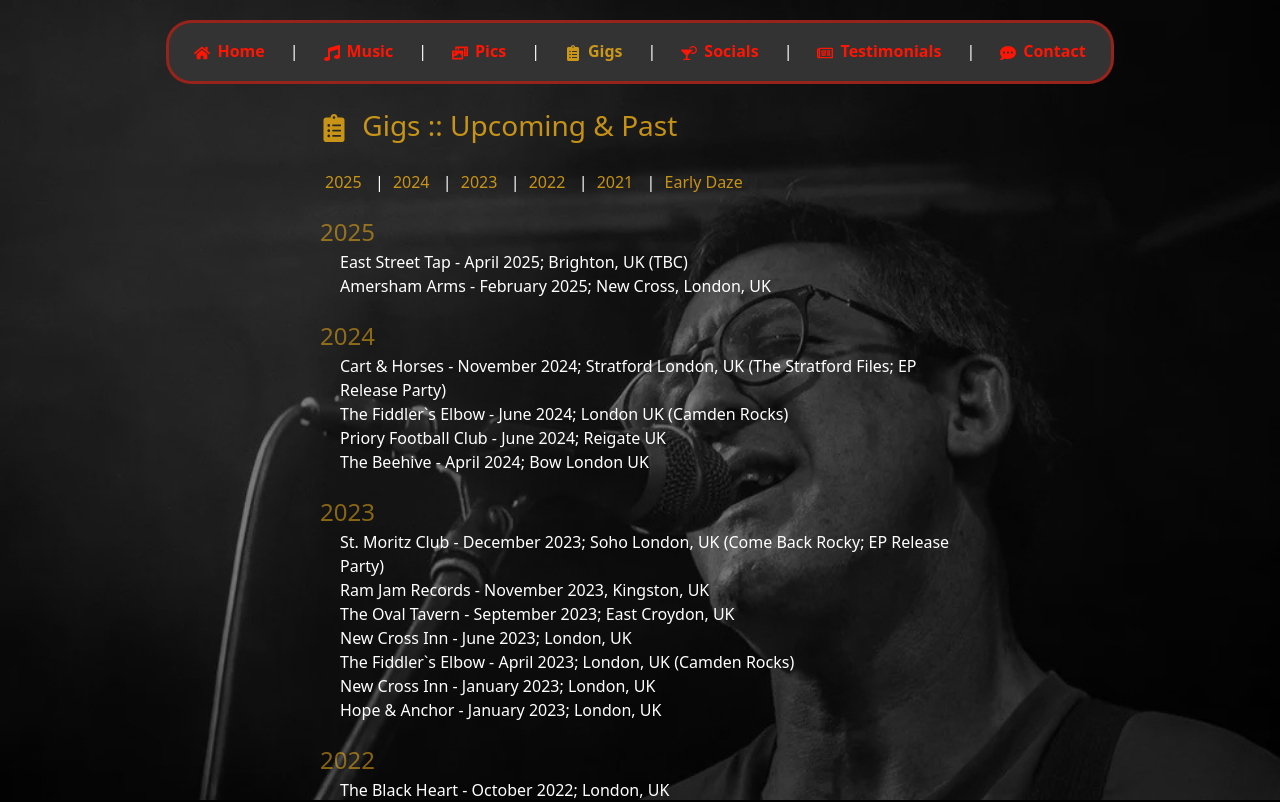
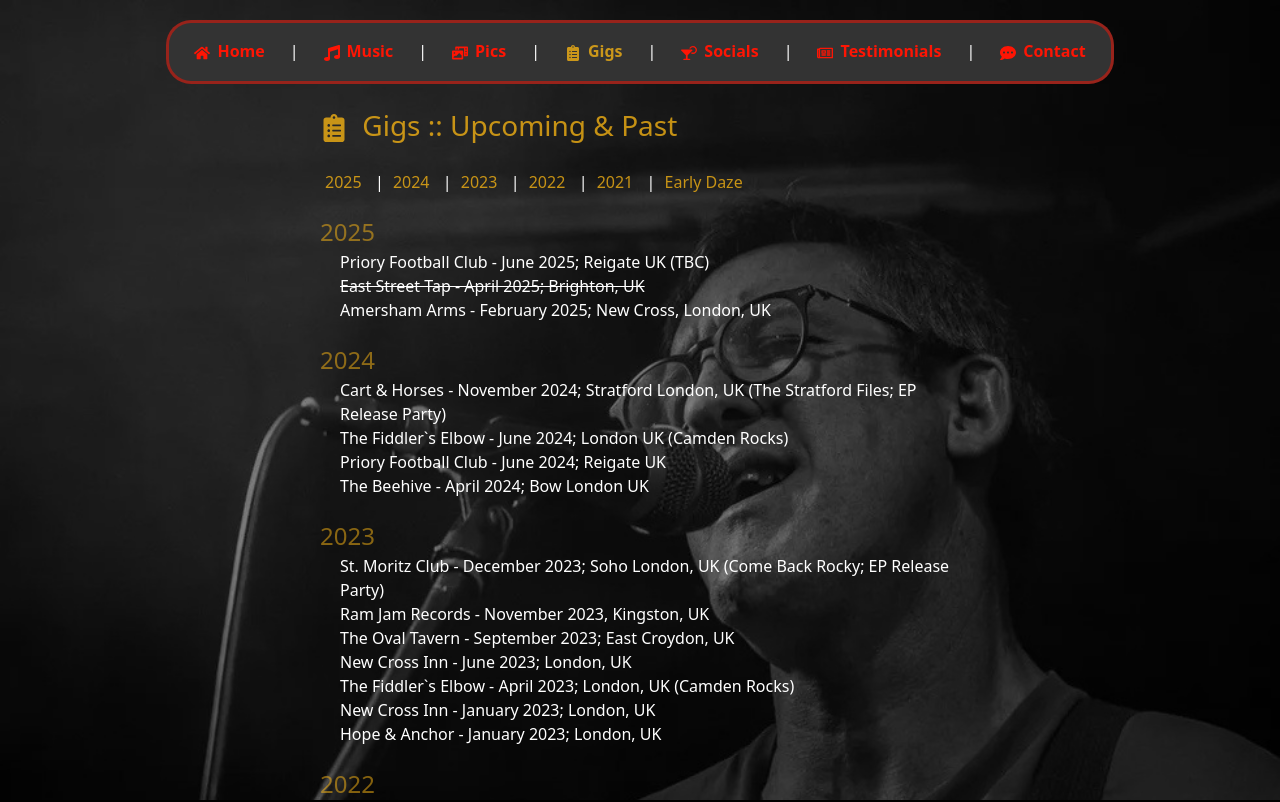
Before and after one commit to DuffmanOohyeah/boomedia, a Next.js app: page /gigs in a window 1280 px wide. Shown: the top 802 px of the page. Built offline with nearby package versions, Linux system fonts and the light colour scheme.

Commit message:
Adding to gig list.

```diff
--- a/src/app/gigs/page.tsx
+++ b/src/app/gigs/page.tsx
@@ -55,7 +55,10 @@ const Gigs = (): JSX.Element => {
 					2025
 				</h2>
 				<ul className='gigsUl'>
-					<li>East Street Tap - April 2025; Brighton, UK (TBC)</li>
+					<li>Priory Football Club - June 2025; Reigate UK (TBC)</li>
+					<li className='line-through'>
+						East Street Tap - April 2025; Brighton, UK
+					</li>
 					<li>
 						Amersham Arms - February 2025; New Cross, London, UK
 					</li>
```
